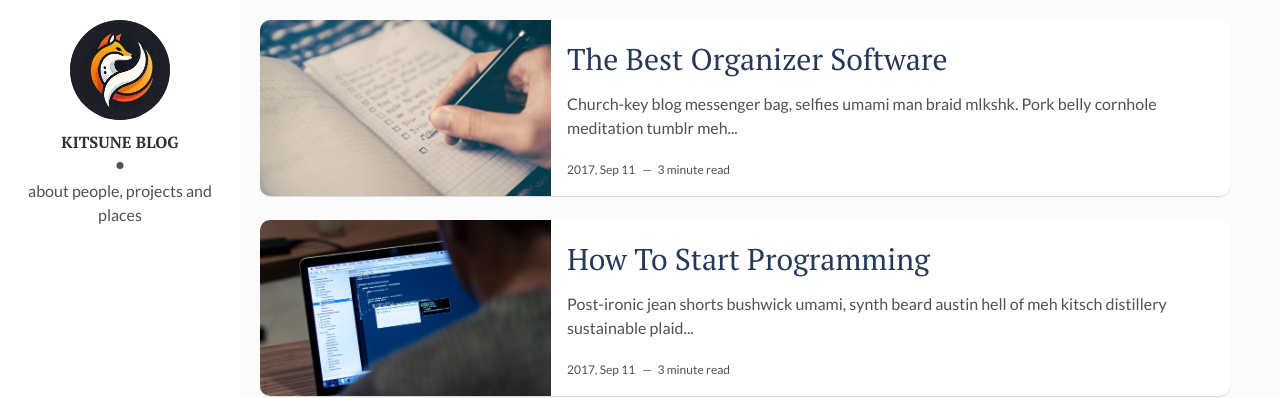
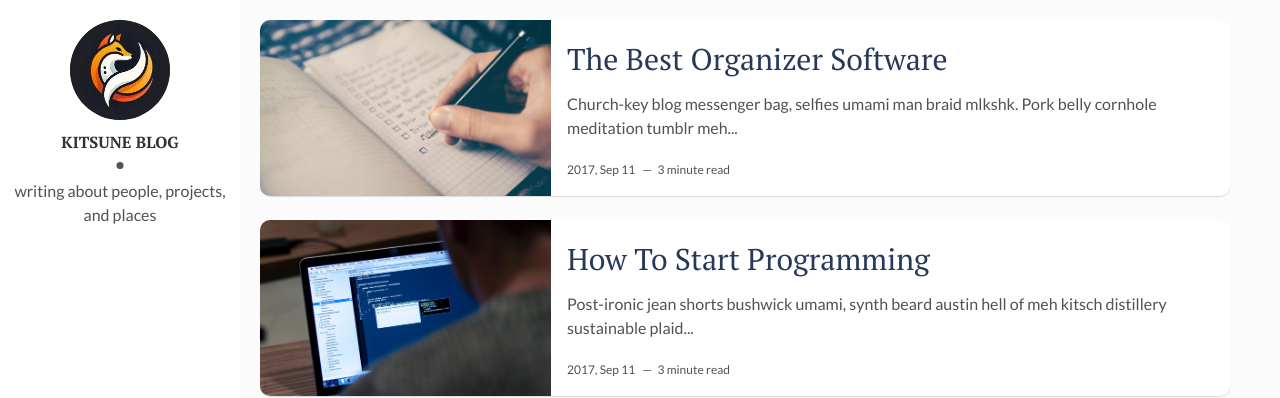
Before and after one commit to foxblogs/pages, a Jekyll site: the page built from index.html, in a window 1280 px wide. Shown: the top 398 px of the page. Built offline with Jekyll 4.4.1, drawn with Linux system fonts in a browser that asks for light colours; the list of posts is cut into pages by our own code.

Commit message:
Update about-author description for clarity

```diff
--- a/_config.yml
+++ b/_config.yml
@@ -11,7 +11,7 @@ site-twitter: # if your site has a twitter account, enter it here
 # Author Settings
 author: Kitsune Blog # add your name
 author-img: logo.jpg # add your photo
-about-author: about people, projects and places # add description
+about-author: writing about people, projects, and places # add description
 social-twitter: # add your Twitter handle
 social-facebook: # add your Facebook handle
 social-github:  # add your Github handle
```
